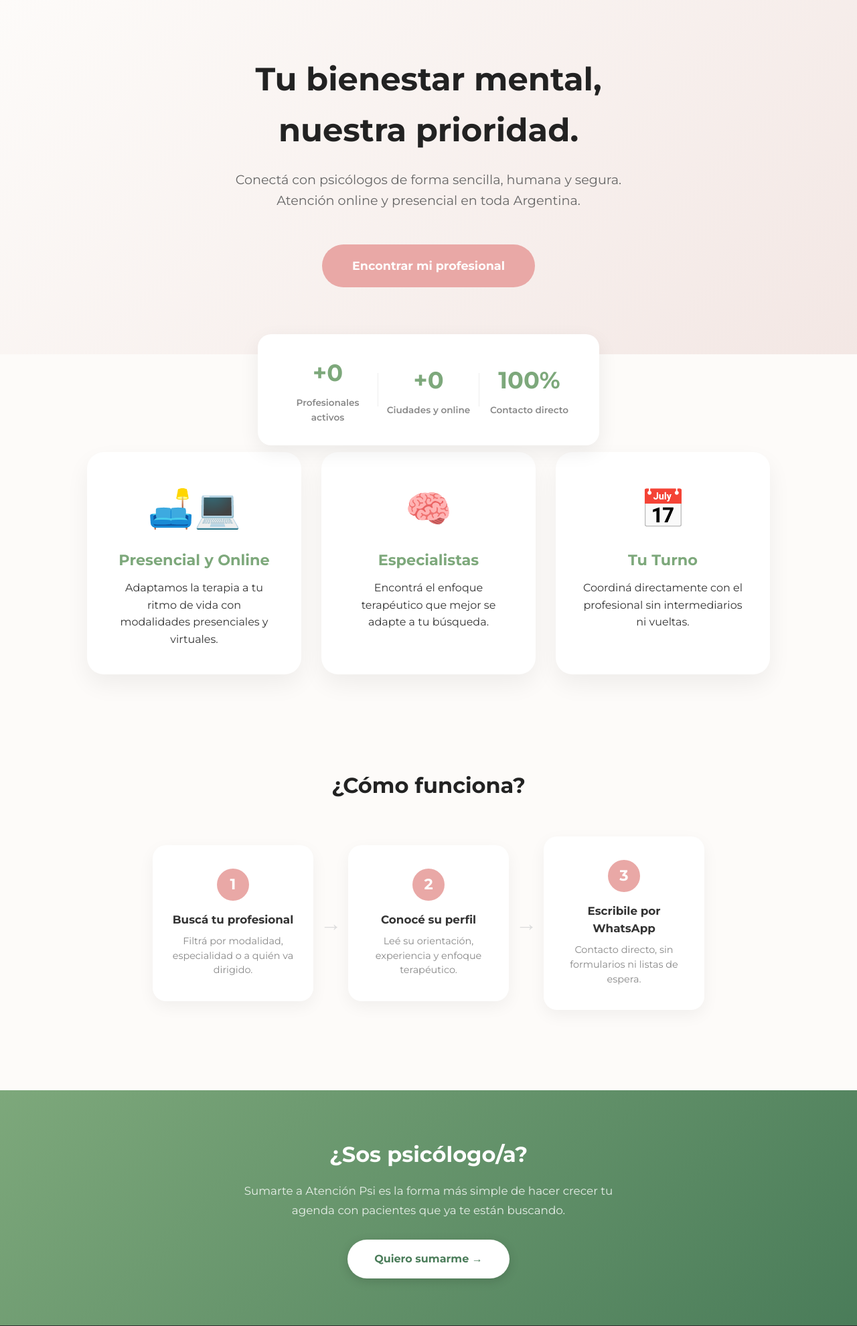
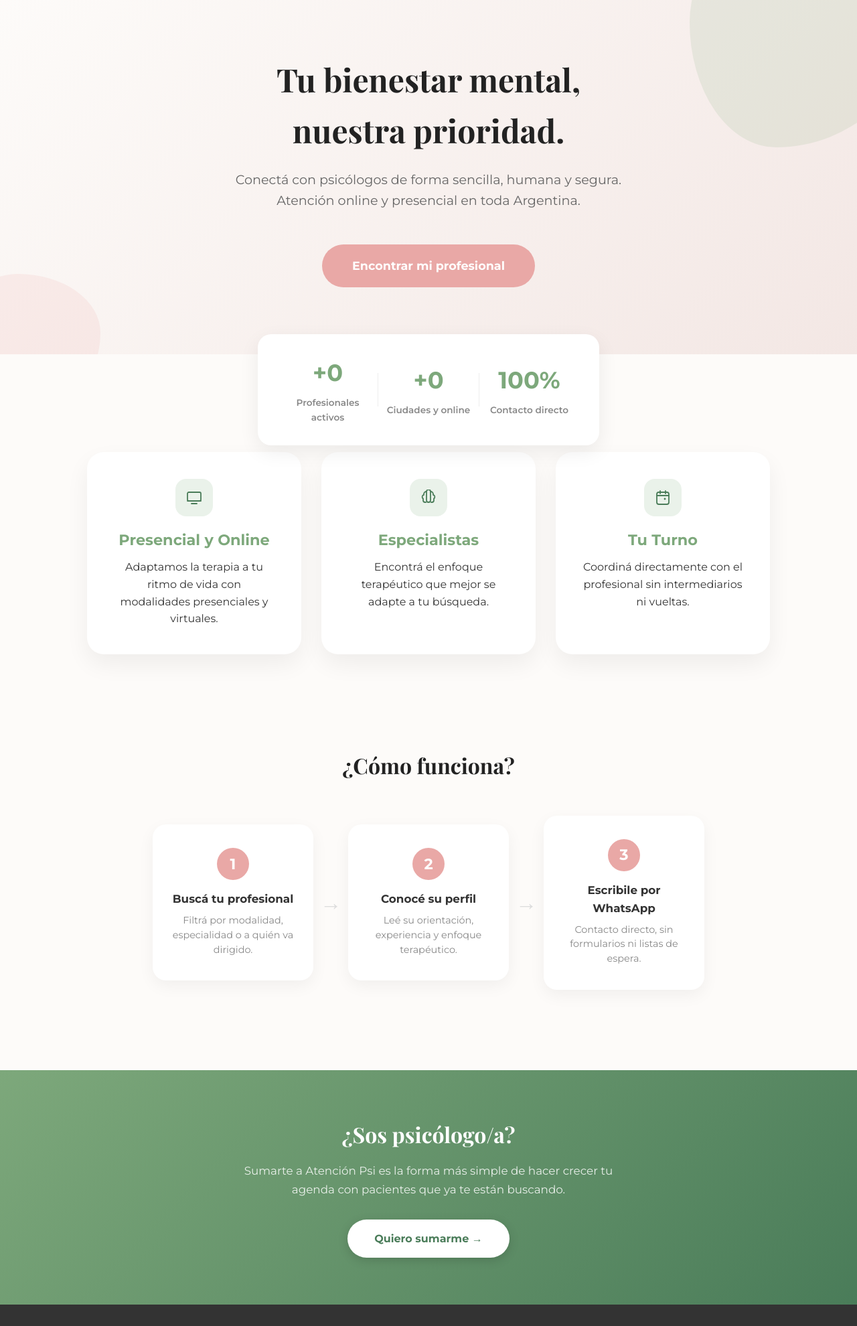
Before and after one commit to LeandroFrattini/Atencionpsi-web, a Django app: page / in a window 1280 px wide. Shown: the part 78-2058 px from the top of the page at 67% size. Run offline with Django 5.2, Linux system fonts and the light colour scheme; data comes from the database, SQL or seed files in the repository; data that the repository does not hold is empty; some libraries are stand-ins or nearby versions.

Commit message:
feat: rediseño estético de Home y Buscador
- Reemplaza emojis por íconos SVG (features, modalidad, ciudad, WhatsApp, búsqueda vacía)
- Agrega blobs orgánicos decorativos al hero, consistentes con la identidad de Instagram
- Anillo degradé verde/rosa en las fotos de perfil del buscador
- Encabezados en Playfair Display para un toque más editorial
- Bump de versión de static/style.css para invalidar caché de navegadores

```diff
--- a/profesionales/templates/base.html
+++ b/profesionales/templates/base.html
@@ -48,8 +48,8 @@
 
     <link rel="preconnect" href="https://fonts.googleapis.com">
     <link rel="preconnect" href="https://fonts.gstatic.com" crossorigin>
-    <link href="https://fonts.googleapis.com/css2?family=Caveat:wght@400..700&display=swap" rel="stylesheet">
-    <link rel="stylesheet" href="{% static 'style.css' %}?v=1.3">
+    <link href="https://fonts.googleapis.com/css2?family=Caveat:wght@400..700&family=Playfair+Display:wght@600;700&display=swap" rel="stylesheet">
+    <link rel="stylesheet" href="{% static 'style.css' %}?v=1.5">
     <link rel="icon" type="image/png" href="{% static 'img/favicon.png' %}">
     <meta name="csrf-token" content="{{ csrf_token }}">
     {% block extra_head %}{% endblock %}
--- a/profesionales/templates/index.html
+++ b/profesionales/templates/index.html
@@ -9,6 +9,8 @@
 
 <!-- HERO -->
 <section class="hero">
+    <div class="hero-blob hero-blob-1"></div>
+    <div class="hero-blob hero-blob-2"></div>
     <h1>Tu bienestar mental,<br>nuestra prioridad.</h1>
     <p>Conectá con psicólogos de forma sencilla, humana y segura.<br>Atención online y presencial en toda Argentina.</p>
     <a href="{% url 'buscador' %}" class="btn-hero">Encontrar mi profesional</a>
@@ -35,17 +37,23 @@
 <!-- FEATURES -->
 <section class="features">
     <div class="feature-card">
-        <span>🛋️💻</span>
+        <div class="feature-icon">
+            <svg width="24" height="24" viewBox="0 0 24 24" fill="none" stroke="currentColor" stroke-width="1.8" stroke-linecap="round" stroke-linejoin="round"><rect x="2" y="4" width="20" height="13" rx="2"/><path d="M2 17h20M8 21h8"/></svg>
+        </div>
         <h3>Presencial y Online</h3>
         <p>Adaptamos la terapia a tu ritmo de vida con modalidades presenciales y virtuales.</p>
     </div>
     <div class="feature-card">
-        <span>🧠</span>
+        <div class="feature-icon">
+            <svg width="24" height="24" viewBox="0 0 24 24" fill="none" stroke="currentColor" stroke-width="1.8" stroke-linecap="round" stroke-linejoin="round"><path d="M9 3a4 4 0 0 0-4 4v1a3 3 0 0 0-1 5.5V16a3 3 0 0 0 3 3h1"/><path d="M15 3a4 4 0 0 1 4 4v1a3 3 0 0 1 1 5.5V16a3 3 0 0 1-3 3h-1"/><path d="M9 3a3 3 0 0 1 6 0v13a3 3 0 0 1-6 0z"/></svg>
+        </div>
         <h3>Especialistas</h3>
         <p>Encontrá el enfoque terapéutico que mejor se adapte a tu búsqueda.</p>
     </div>
     <div class="feature-card">
-        <span>📅</span>
+        <div class="feature-icon">
+            <svg width="24" height="24" viewBox="0 0 24 24" fill="none" stroke="currentColor" stroke-width="1.8" stroke-linecap="round" stroke-linejoin="round"><rect x="3" y="4" width="18" height="18" rx="3"/><path d="M3 9h18M8 2v4M16 2v4"/><circle cx="15" cy="14" r="1.4" fill="currentColor" stroke="none"/></svg>
+        </div>
         <h3>Tu Turno</h3>
         <p>Coordiná directamente con el profesional sin intermediarios ni vueltas.</p>
     </div>
--- a/static/style.css
+++ b/static/style.css
@@ -83,9 +83,42 @@ nav {
     padding: 100px 20px 120px;
     text-align: center;
     background: linear-gradient(135deg, #fdfbf9 0%, #f3e7e4 100%);
+    position: relative;
+    overflow: hidden;
+}
+
+.hero h1,
+.hero p,
+.hero .btn-hero {
+    position: relative;
+    z-index: 1;
+}
+
+.hero-blob {
+    position: absolute;
+    z-index: 0;
+    border-radius: 44% 56% 62% 38% / 45% 40% 60% 55%;
+    pointer-events: none;
+}
+
+.hero-blob-1 {
+    width: 340px;
+    height: 340px;
+    top: -120px;
+    right: -90px;
+    background: rgba(125, 168, 123, 0.14);
+}
+
+.hero-blob-2 {
+    width: 220px;
+    height: 220px;
+    bottom: -100px;
+    left: -70px;
+    background: rgba(233, 168, 166, 0.16);
 }
 
 .hero h1 {
+    font-family: 'Playfair Display', Georgia, serif;
     font-size: 3rem;
     color: #222;
     margin-bottom: 20px;
@@ -142,6 +175,18 @@ nav {
     font-size: 3.5rem;
     display: block;
     margin-bottom: 15px;
+}
+
+.feature-icon {
+    width: 56px;
+    height: 56px;
+    margin: 0 auto 18px;
+    border-radius: 16px;
+    display: flex;
+    align-items: center;
+    justify-content: center;
+    background: #eaf2ea;
+    color: #4a7c59;
 }
 
 .feature-card h3 {
@@ -669,6 +733,7 @@ main.buscador-main {
 }
 
 .home-section-title {
+    font-family: 'Playfair Display', Georgia, serif;
     font-size: 2rem;
     color: #222;
     margin-bottom: 50px;
@@ -742,6 +807,7 @@ main.buscador-main {
 }
 
 .home-cta-psi h2 {
+    font-family: 'Playfair Display', Georgia, serif;
     font-size: 2rem;
     color: white;
     margin-bottom: 15px;
```
Also changed, not shown: other parts of static/style.css (+26 -6 lines), profesionales/templates/buscador.html (+15 -13 lines).
